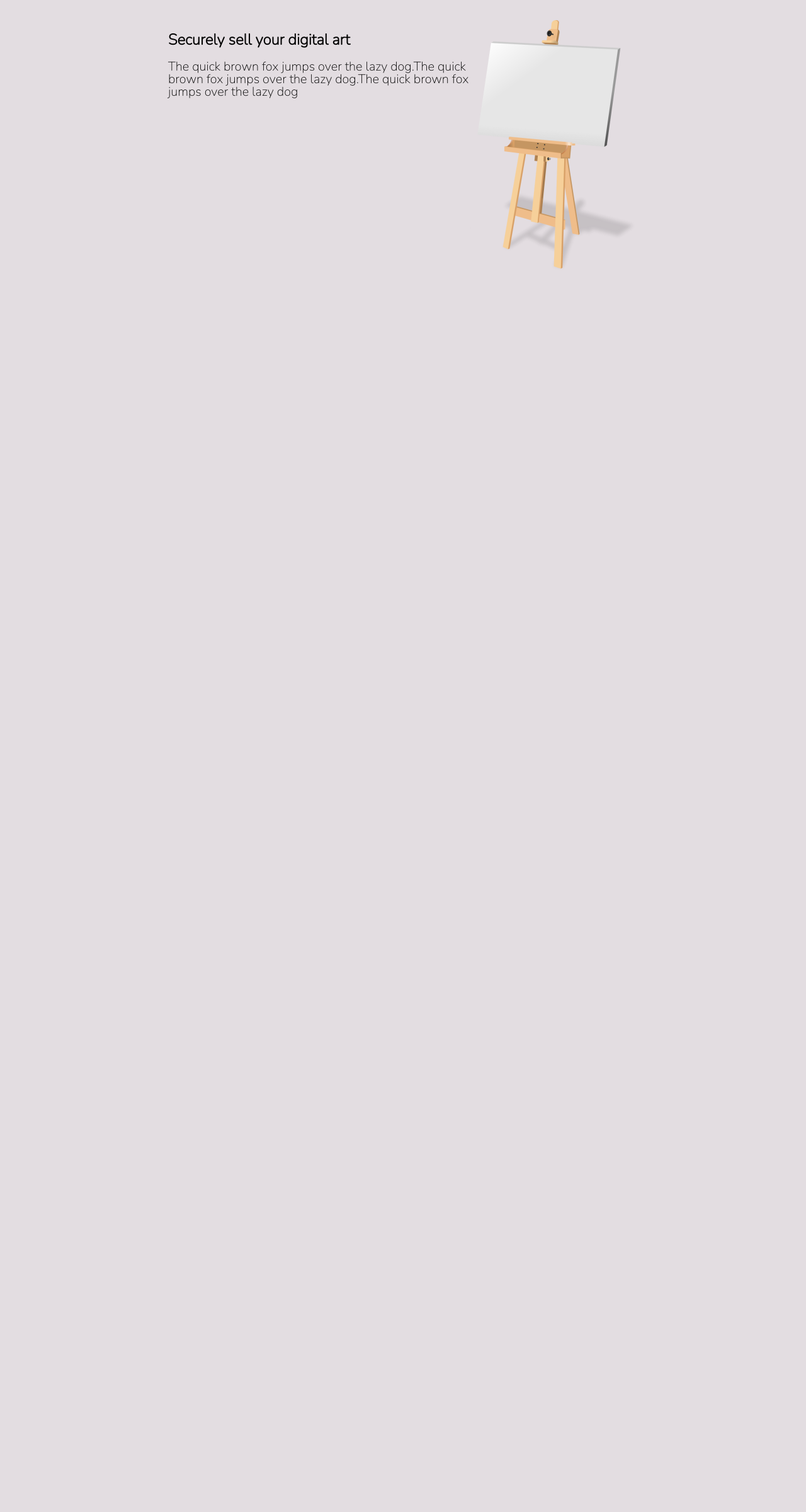
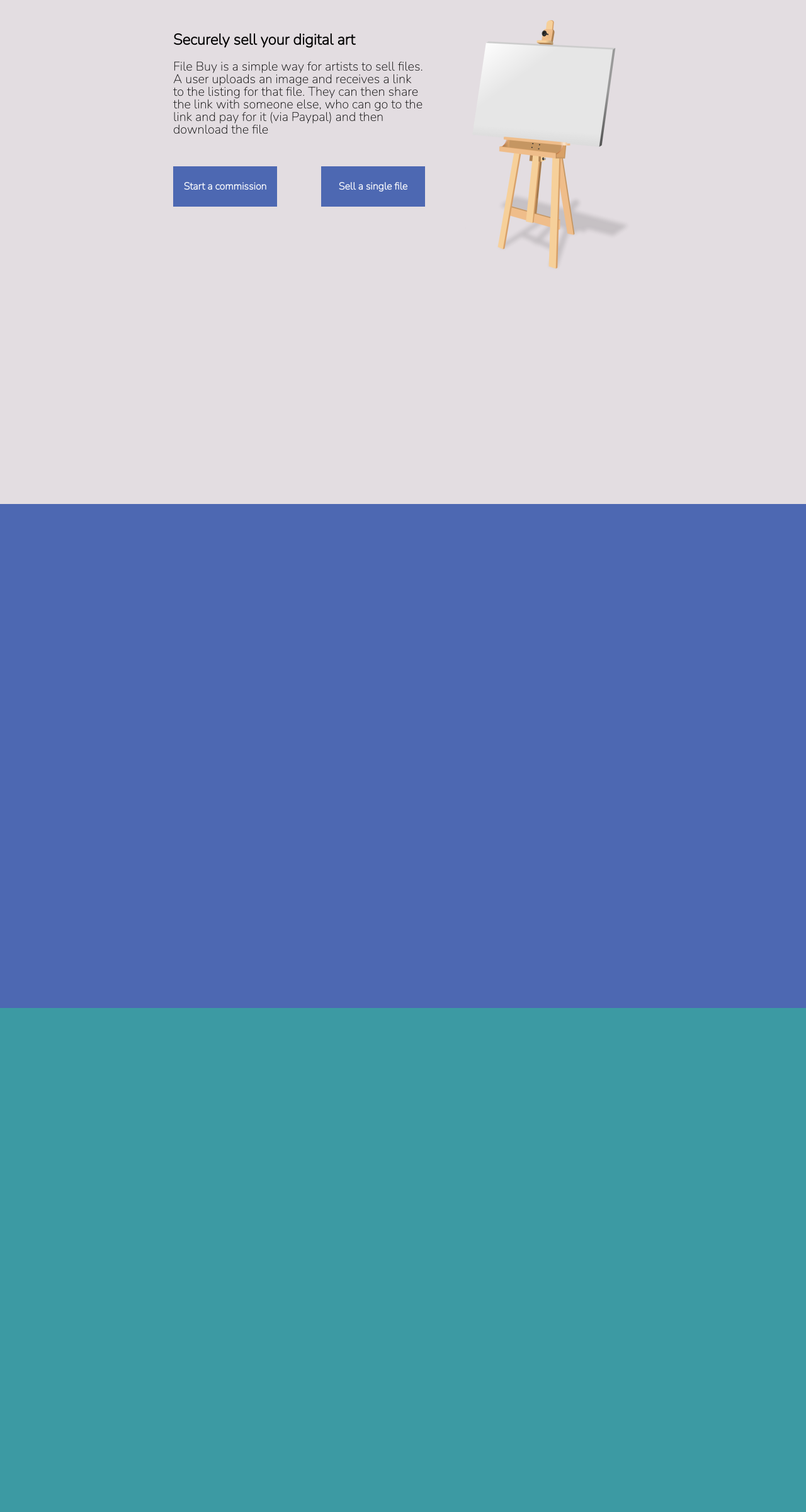
Before and after one commit to jnwjack/FileBuy, a PHP site: page /index.new.html in a window 1280 px wide. Shown: the whole page at 63% size. Before the commit the page ends 427 px from the top, so only its background shows below. Run offline with PHP 8.4, Linux system fonts and the light colour scheme.

Commit message:
multiple sections and added buttons

```diff
--- a/css/index.new.css
+++ b/css/index.new.css
@@ -1,12 +1,71 @@
+.landing-container {
+  display: flex;
+  flex-direction: column;
+}
 .hero {
   display: flex;
   flex-direction: row;
+  justify-self: center;
   /* Small margin on top, auto margin to cause content to fit in the center of the screen */
-  margin: 2rem auto;
+
+  position: absolute;
+  /* move the element half way across the screen */
+  left: 50%;
+  /* allow the width to be calculated dynamically */
+  /* min-width: 55rem; */
+  width: auto;
+  /* then move the element back again using a transform */
+  transform: translateX(-50%);
+
+  margin-top: 2rem;
+}
+.hero > * {
+  margin: 0 2rem;
 }
 .hero-text {
-  max-width: 30rem;
+  width: 25rem;
+  max-width: calc(100vw - 2rem);
+
 }
 .hero-img {
   height: 25rem;
+  /* Invisible on mobile devices */
+  display: none;
 }
+.landing-button-container {
+  display: flex;
+  flex-direction: row;
+  flex-wrap: wrap;
+  justify-content: space-between;
+}
+.landing-button {
+  line-height: 4rem;
+  text-align: center;
+  height: 4rem;
+  color: #ffffff;
+  font-weight: 700;
+  background-color: #4D68B2;
+  padding-left: 1rem;
+  padding-right: 1rem;
+  margin-top: 3rem;
+  width: 165px;
+}
+section {
+  height: 100vh;
+  width: 100%;
+}
+#first {
+  background-color: #E3DDE1;
+}
+#second {
+  background-color: #4D68B2;
+}
+#third {
+  background-color: #3C9AA3;
+}
+
+@media only screen and (min-width: 769px) {
+  .hero-img {
+    display: block;
+  }
+}
--- a/index.new.html
+++ b/index.new.html
@@ -12,12 +12,24 @@
   <link rel='icon' href='favicon.ico?' type='image/x-icon'>
 </head>
 
-<body>
-  <section class="hero">
-    <div class="hero-text">
-      <h2>Securely sell your digital art</h2>
-      <p>The quick brown fox jumps over the lazy dog.The quick brown fox jumps over the lazy dog.The quick brown fox jumps over the lazy dog</p>
+<body class="landing-container">
+  <section id="first">
+    <div class="hero">
+      <div class="hero-text">
+        <h2>Securely sell your digital art</h2>
+        <p>File Buy is a simple way for artists to sell files. A user uploads an image and receives a link to the listing for that file. They can then share the link with someone else, who can go to the link and pay for it (via Paypal) and then download the file</p>
+        <div class="landing-button-container">
+          <a class="landing-button" href="/commission/create">Start a commission</a>
+          <a class="landing-button" href="/">Sell a single file</a>
+        </div>
+      </div>
+      <img class="hero-img" src="images/easel.png" alt="Easel">
     </div>
-    <img class="hero-img" src="images/easel.png" alt="Easel">
+  </section>
+  <section id="second">
+
+  </section>
+  <section id="third">
+
   </section>
 </body>
```
